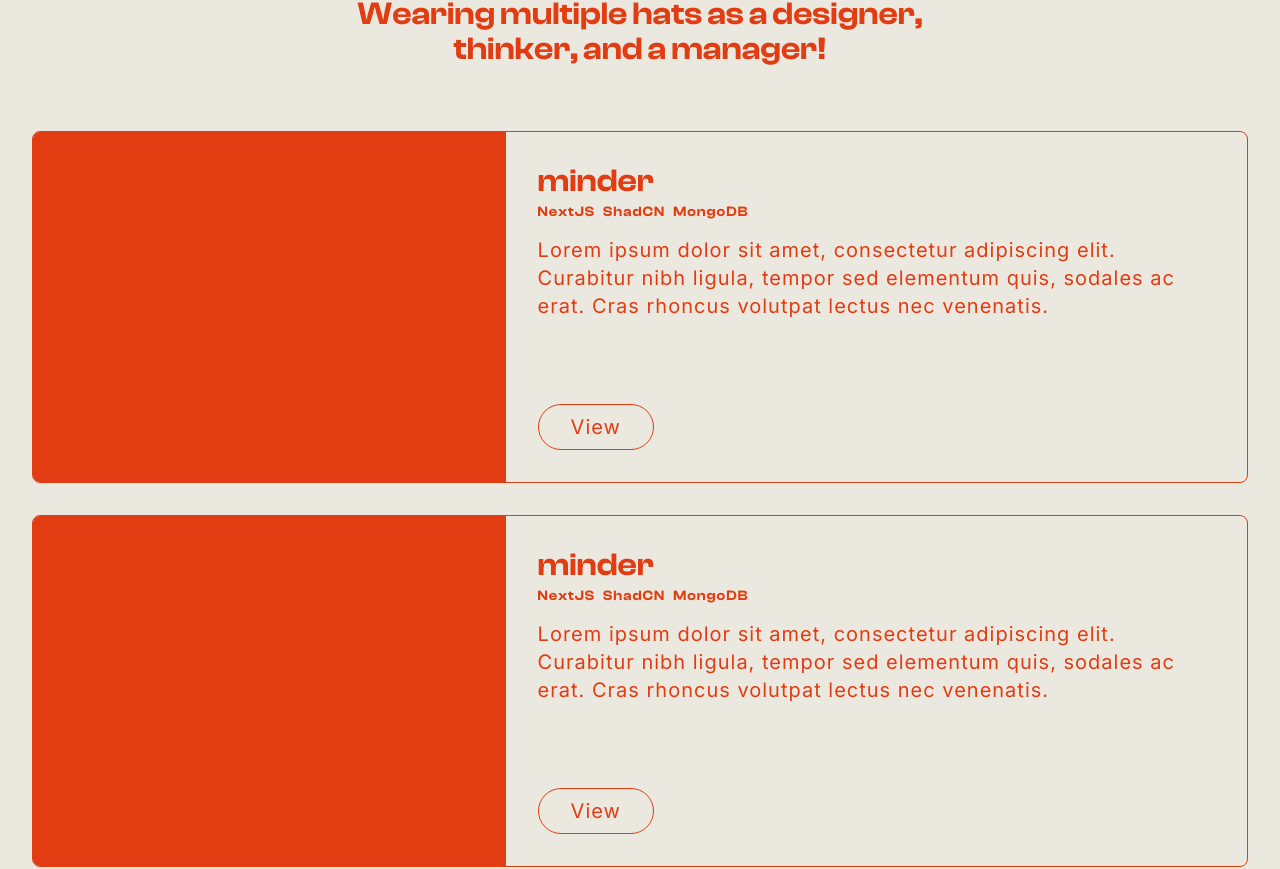
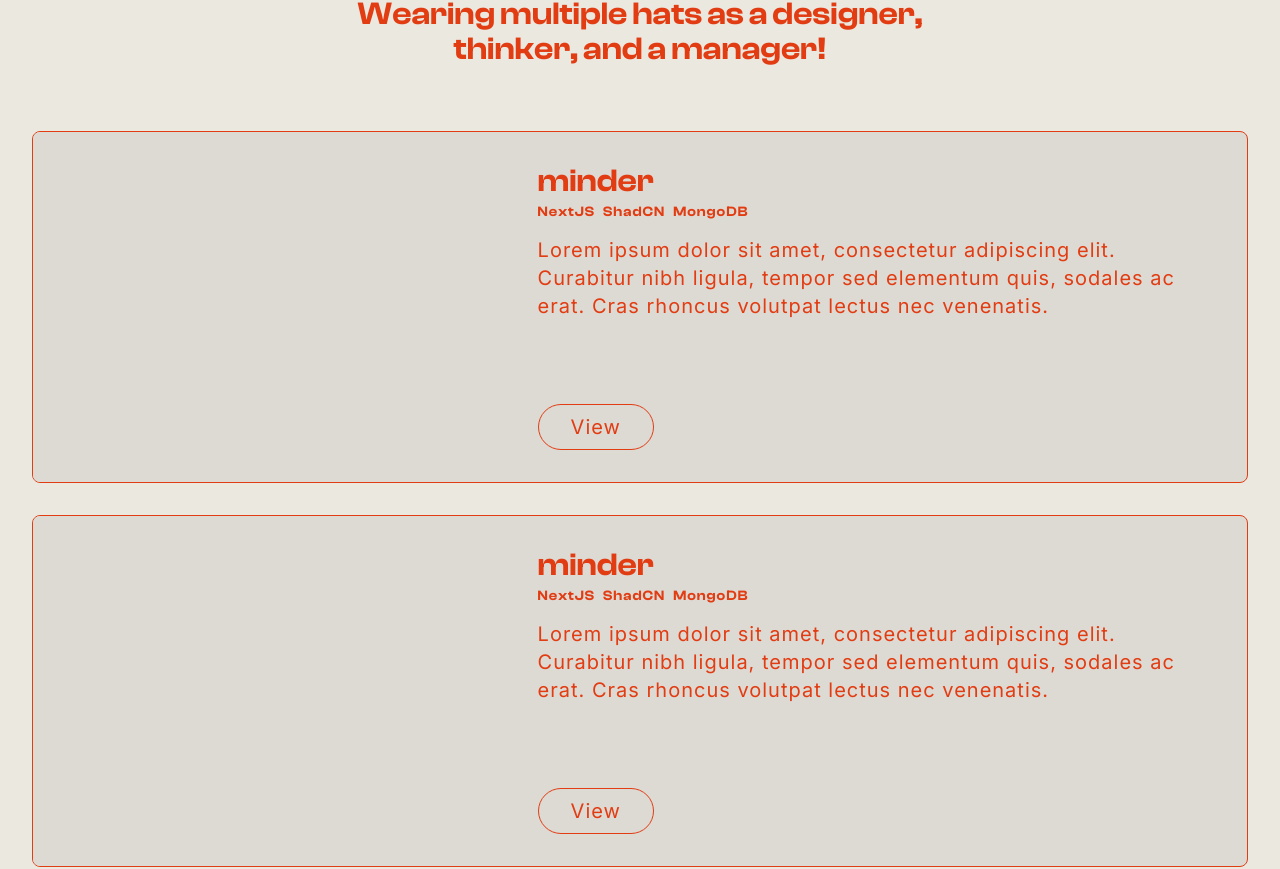
Before and after one commit to michaelcanonizado/michaelcanonizado, a Next.js app: page / in a window 1280 px wide. Shown: the part 2038-2907 px from the top of the page. Built offline with nearby package versions, Linux system fonts and the light colour scheme.

Commit message:
fix: make bg color muted

```diff
--- a/src/app/_sections/projects.tsx
+++ b/src/app/_sections/projects.tsx
@@ -10,9 +10,9 @@ import Link from '@/components/ui/link';
 
 const Project = () => {
   return (
-    <div className='flex w-full flex-col justify-start overflow-hidden rounded-lg border lg:flex-row'>
+    <div className='flex w-full flex-col justify-start overflow-hidden rounded-lg border bg-muted lg:flex-row'>
       <div className='h-[350px] w-full min-w-[400px] lg:max-w-[700px]'>
-        <div className='h-full w-full bg-foreground' />
+        <div className='h-full w-full bg-muted' />
       </div>
       <div className='flex flex-col justify-between p-lg'>
         <div className='mb-lg'>
```
